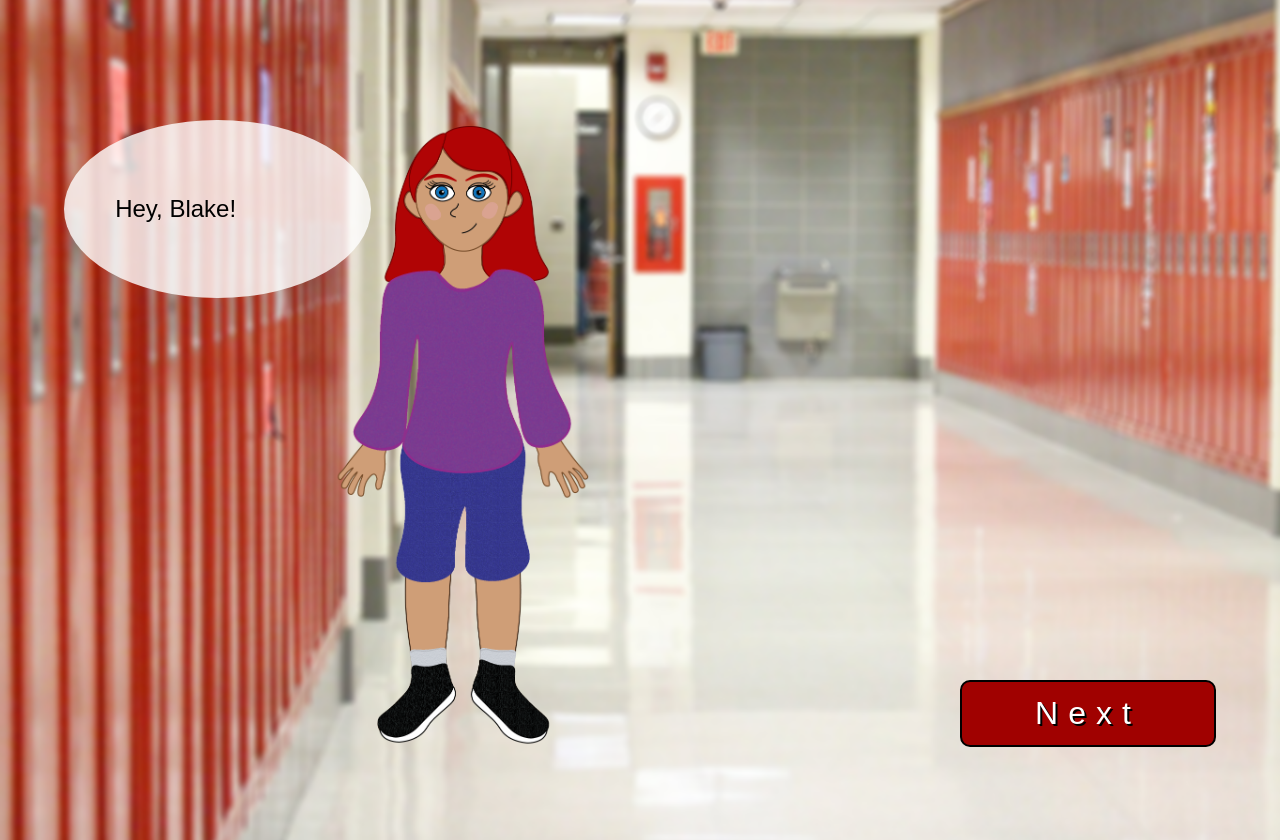
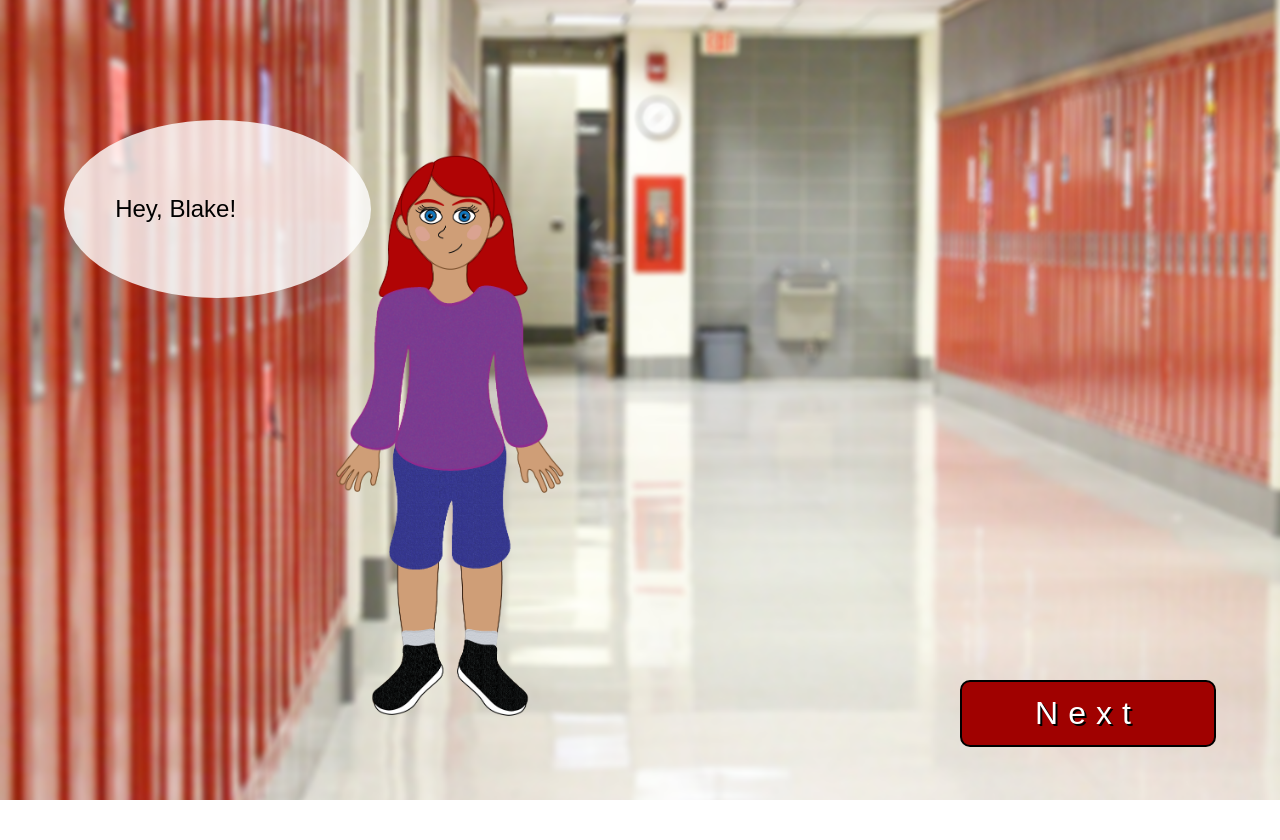
Before and after one commit to Lauraxu13/MoralHigh-DemoDay, an Angular app: page /hallway in a window 1280 px wide. After the commit the page ends 800 px from the top, so only its background shows below. Built offline with nearby package versions, Linux system fonts and the light colour scheme; a web font is replaced by a local one.

Commit message:
Fixed overflows

```diff
--- a/src/app/id1-home-page/id1-home-page.component.html
+++ b/src/app/id1-home-page/id1-home-page.component.html
@@ -6,13 +6,13 @@
 
     <form (ngSubmit)="newPlayer(form.value.name)" #form="ngForm">
         <label for="name">Name Your Character
-            <input #name="ngModel" (ngModel)="(name)" pattern="[A-Za-z]*" type="text" placeholder="Name"
-                name="name"></label>
+            <input #name="ngModel" (ngModel)="(name)" pattern="[A-Za-z]*" type="text" placeholder="Name" name="name"
+                required></label>
 
         <div *ngIf="!name?.valid  && (name?.dirty || name?.touched) && name.errors.pattern" class="valid">
             <p> Please enter a name that is only letters</p>
         </div>
-        <button type="submit">Start</button>
+        <button type="submit" [disabled]="form.invalid">Start</button>
     </form>
 
 
--- a/src/app/id3-hallway/id3-hallway.component.css
+++ b/src/app/id3-hallway/id3-hallway.component.css
@@ -1,3 +1,8 @@
+/* components are inline by default, turn into block for animations */
+/* :host {
+ display: block;
+} */
+
 .body {
   width: 100vw;
   height: 100vh;
@@ -54,43 +59,39 @@
   }
 }
 
-.char {
+.friend {
   height: 80%;
-  /* width: 2%; */
   position: absolute;
-}
-
-
-/*
-.mainCharacter {
-  top: 18%;
-  left: 30%;
-  width: 60%;
-
-} */
-.characterParts {
-  top: 10%;
-  left: 30%;
-  position: absolute;
-  height: 100%;
-  width: 20%;
-  background-repeat: no-repeat;
-  background-position: center;
-  background-size: contain    ;
-  z-index: 10;
-}
-
-
-.friend {
   top: 15%;
   left: 75%;
 }
 
 img {
-  height: auto;
-  /* width: 100%; */
   height: 100%;
 }
+
+.mainCharacter {
+  height: 80%;
+  width: 20%;
+  position: absolute;
+  top: 15%;
+  left: 25%;
+
+}
+.characterParts {
+  position: absolute;
+  height: 100%;
+  width: 100%;
+  background-repeat: no-repeat;
+  background-position: center;
+  background-size: contain   ;
+  z-index: 10;
+}
+
+
+
+
+
 
 /* determines the property for the animations */
 .animate {
@@ -166,17 +167,6 @@ img {
       font-size: 2rem;
   }
 
-  .characterParts {
-    top: 5%;
-    left: 25%;
-    position: absolute;
-    height: 100%;
-    width: 22%;
-    background-repeat: no-repeat;
-    background-position: center;
-    background-size: contain    ;
-    z-index: 10;
-  }
 
 .dialogue p {
   padding: 10%;
--- a/src/app/id3-hallway/id3-hallway.component.html
+++ b/src/app/id3-hallway/id3-hallway.component.html
@@ -12,7 +12,7 @@
     <div class="dialogue two" [ngClass]="{ two: showDialogue }">
       <p>OMG! {{name}} I NEEEED you in the bathroom with me now! My makeup is a wreak!</p>
     </div>
-    <div class="char friend" [ngClass]="{ animate: doAnimate }" *ngIf="doAnimate">
+    <div class="friend" [ngClass]="{ animate: doAnimate }" *ngIf="doAnimate">
       <img src="/assets/moralhighfriend.png" />
     </div>
 
--- a/src/app/id3-hallway/id3-hallway.component.ts
+++ b/src/app/id3-hallway/id3-hallway.component.ts
@@ -1,13 +1,20 @@
-import { Component, OnInit } from "@angular/core";
+import { Component, OnInit, HostBinding } from "@angular/core";
 import { Router } from "@angular/router";
 import { MasterService } from '../master.service';
+import { routeFadeStateTrigger } from '../route-animations';
+import { trigger, transition, style, animate } from '@angular/animations';
 
 @Component({
   selector: "app-id3-hallway",
   templateUrl: "./id3-hallway.component.html",
-  styleUrls: ["./id3-hallway.component.css"]
+  styleUrls: ["./id3-hallway.component.css"],
+  animations: []
 })
 export class Id3HallwayComponent implements OnInit {
+
+
+
+
   nextCounter: number = 0;
 
   showDialogue: boolean = false;
--- a/src/app/id4-bathroom/id4-bathroom.component.css
+++ b/src/app/id4-bathroom/id4-bathroom.component.css
@@ -2,6 +2,8 @@
     width: 100vw;
     height: 100vh;
     margin: 0px;
+    overflow: hidden;
+
 }
 
 
@@ -20,6 +22,8 @@
     background-position: center;
     background-size: contain    ;
     z-index: 5;
+    overflow: hidden;
+
 }
 .char.meanGirl {
     height: 90%;
@@ -170,31 +174,31 @@ font-family: 'Gelasio', sans-serif;
     }
 
     20% {
-        transform: translateX(30%) translateY(-2px) rotate(5deg);
+        transform: translateX(20%) translateY(-2px) rotate(5deg);
     }
     30% {
-        transform: translateX(40%) translateY(-2px) rotate(-5deg);
+        transform: translateX(30%) translateY(-2px) rotate(-5deg);
     }
     45% {
         transform: translateX(50%) translateY(-2px) rotate(5deg) ;
     }
     60% {
-        transform: translateX(90%) translateY(-2px) rotate(-5deg);
+        transform: translateX(70%) translateY(-2px) rotate(-5deg);
 
     }
 
     75% {
-        transform: translateX(120%) translateY(-2px) rotate(5deg);
+        transform: translateX(100%) translateY(-2px) rotate(5deg);
 
     }
 
     85% {
-        transform: translateX(150%) translateY(-2px) rotate(-5deg);
+        transform: translateX(120%) translateY(-2px) rotate(-5deg);
 
     }
 
     100% {
-        transform: translateX(300%) translateY(-2px);
+        transform: translateX(130%) translateY(-2px);
         overflow: hidden;
         /* visibility: hidden; */
     }
--- a/src/app/id6-gym/id6-gym.component.css
+++ b/src/app/id6-gym/id6-gym.component.css
@@ -89,7 +89,7 @@ html{
     top: 10%;
     left: 65%;
     position: absolute;
-    height: 100%;
+    height: 80%;
     width: 20%;
     background-repeat: no-repeat;
     background-position: center;
--- /dev/null
+++ b/src/app/route-animations.ts
@@ -0,0 +1,14 @@
+import { trigger, transition, style, animate } from '@angular/animations';
+
+
+export const routeFadeStateTrigger = trigger('routeFadeState', [
+    transition(':enter', [
+        style({
+            opacity: 0
+        }),
+        animate(300)
+    ]),
+    transition(':leave', animate(300, style({
+        opacity: 0
+    })))
+]);
--- a/src/styles.css
+++ b/src/styles.css
@@ -11,7 +11,7 @@ body {
     background-repeat: no-repeat;
     background-position: center;
     background-size: cover;
-    overflow: none;
+    overflow: hidden;
 
 }
 
@@ -25,7 +25,8 @@ body {
     background-repeat: no-repeat;
     background-position: center;
     background-size: cover;
-    overflow: none;
+        overflow: hidden;
+
 
 
 }
@@ -37,7 +38,8 @@ body {
     background-repeat: no-repeat;
     background-position: center;
     background-size: cover;
-    overflow: none;
+    overflow: hidden;
+
 
 
 }
@@ -50,7 +52,8 @@ body {
     background-repeat: no-repeat;
     background-position: center;
     background-size: cover;
-    overflow: none;
+    /* overflow: hidden; */
+
 
 
 }
```
